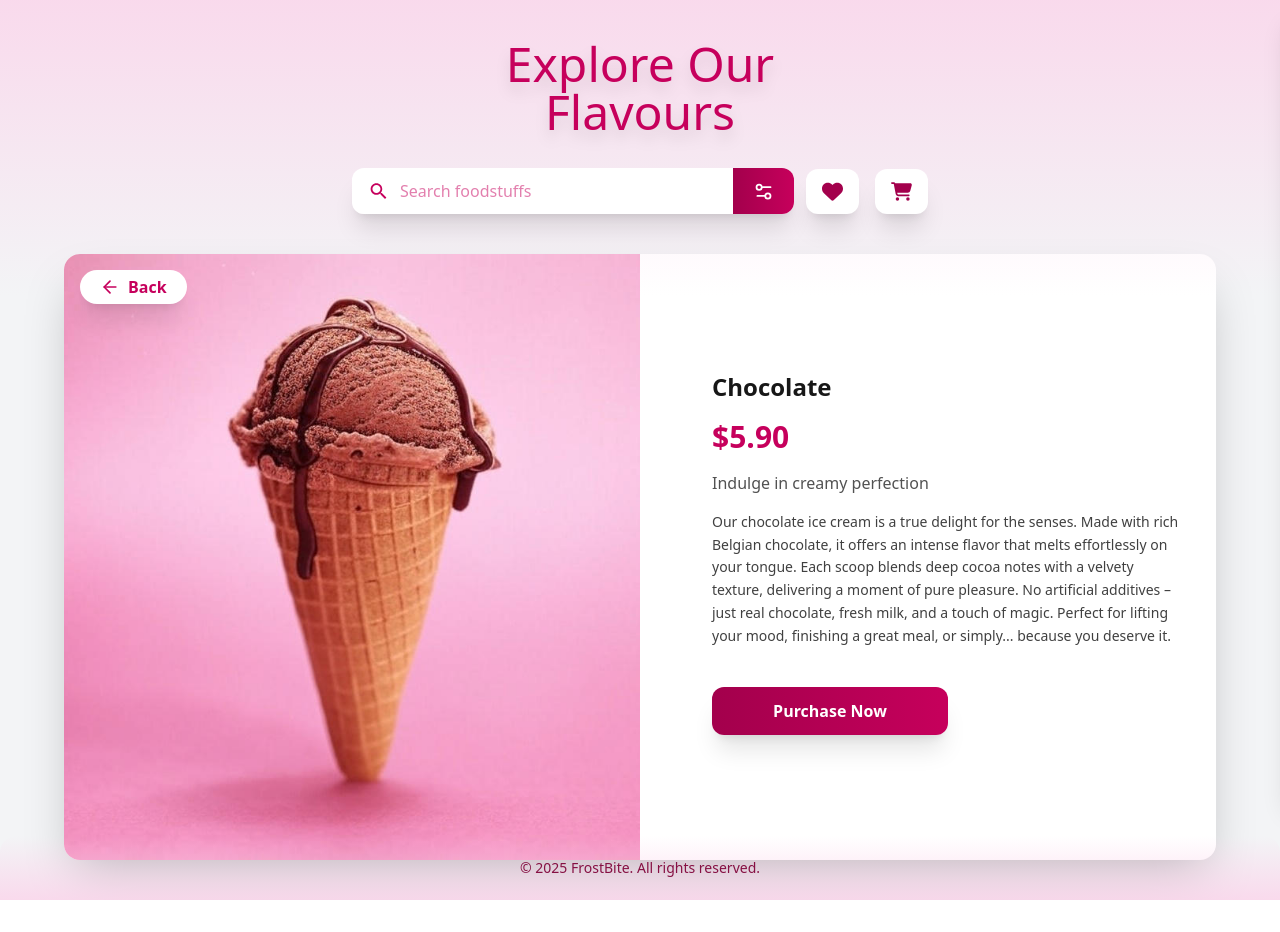
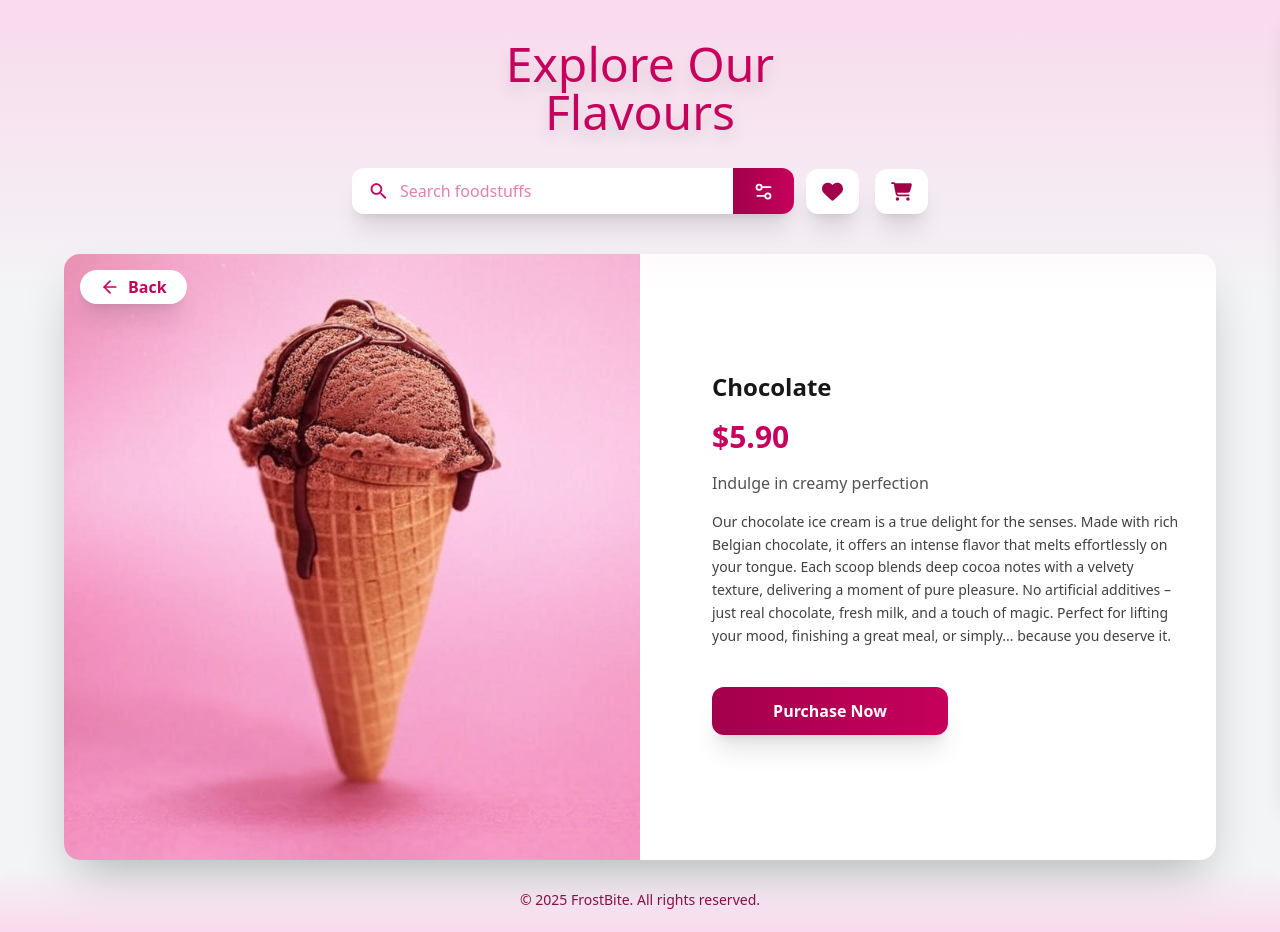
Before and after one commit to MilaKropeczka/FrostBite, a React (Vite) app: page /FrostBite/product/1 in a window 1280 px wide. Before the commit the page ends 900 px from the top, so only its background shows below. Built offline with nearby package versions, Linux system fonts and the light colour scheme.

Commit message:
fix: footer style

```diff
--- a/src/features/favorites/Favorites.tsx
+++ b/src/features/favorites/Favorites.tsx
@@ -25,7 +25,7 @@ export function Favorites() {
 			{favProducts.length === 0 ? (
 				<p className='text-gray-500'>Brak ulubionych produktów.</p>
 			) : (
-				<ul className='grid grid-cols-1 lg:grid-cols-2 gap-6'>
+				<ul className='grid grid-cols-1 lg:grid-cols-2 gap-6 mb-18'>
 					{favProducts.map((product) => {
 						const isFav = favorites.includes(product.id);
 						return (
--- a/src/features/products/ProductView/ProductView.tsx
+++ b/src/features/products/ProductView/ProductView.tsx
@@ -21,7 +21,7 @@ export function ProductView() {
 			animate={{ opacity: 1 }}
 			exit={{ opacity: 0 }}
 			transition={{ duration: 0.8 }}>
-			<div className='flex flex-col md:flex-row items-center w-full max-w-6xl mx-auto mt-10 gap-10 bg-white shadow-2xl rounded-2xl overflow-hidden mb-10'>
+			<div className='flex flex-col md:flex-row items-center w-full max-w-6xl mx-auto mt-10 gap-10 bg-white shadow-2xl rounded-2xl overflow-hidden mb-18'>
 				<div className='w-full md:w-1/2 overflow-hidden aspect-[19/20] relative'>
 					<img
 						src={product?.image}
```
